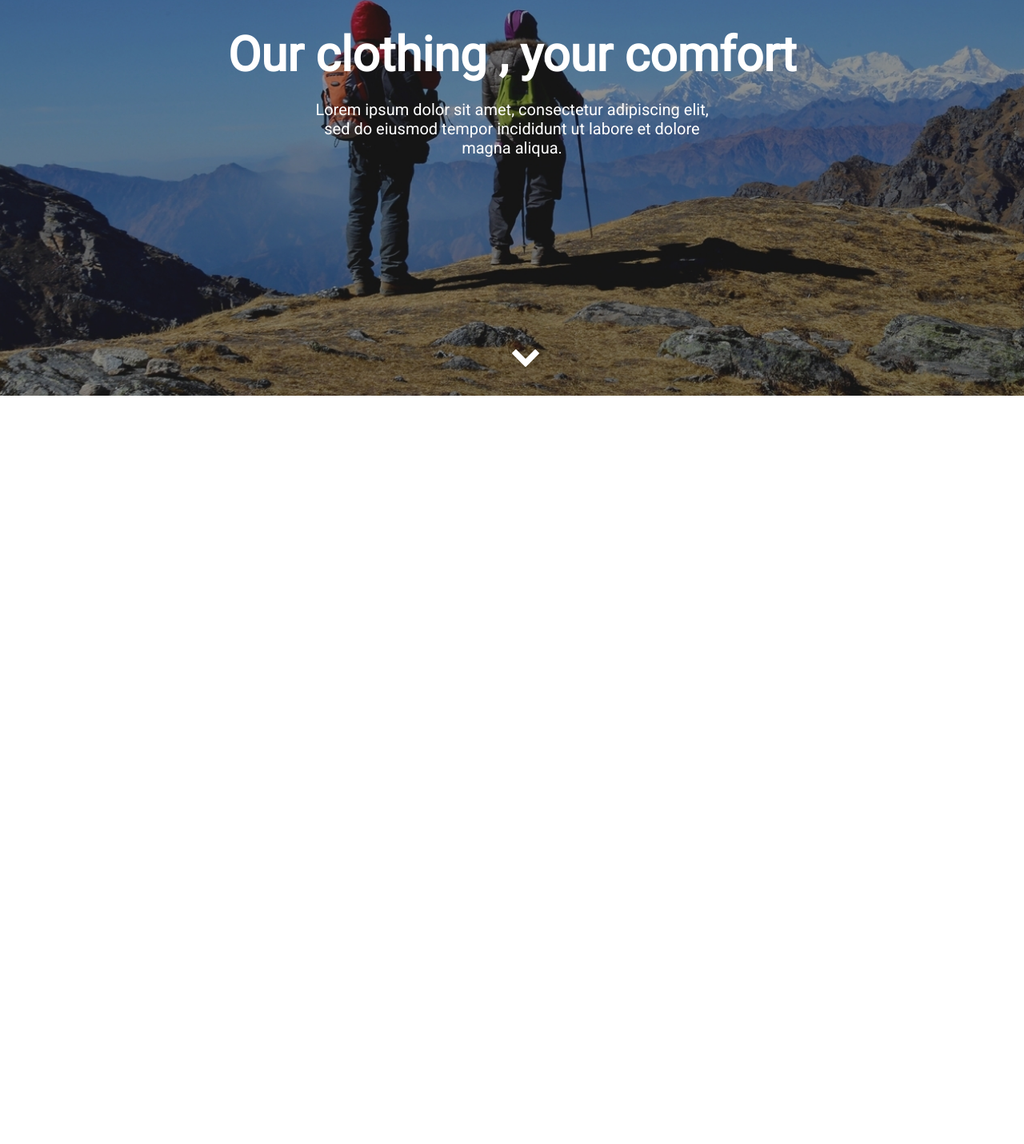
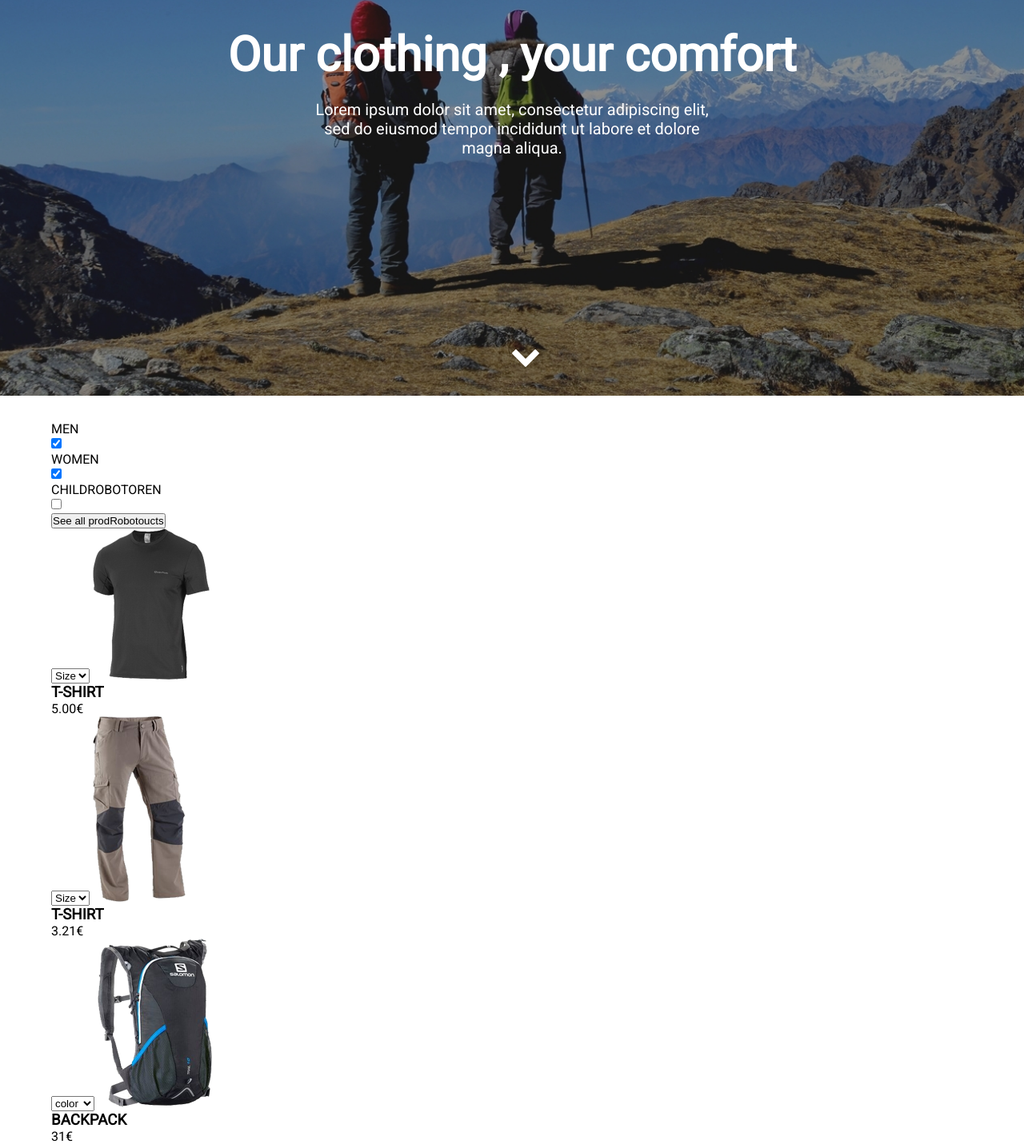
Before and after one commit to MielomankA/angularJs-test, a website: page index.html in a window 1280 px wide. Shown: the part 305-1736 px from the top of the page at 80% size. Before the commit the page ends 800 px from the top, so only its background shows below. Drawn offline with nearby package versions, Linux system fonts and the light colour scheme.

Commit message:
feat: add products component, filters

```diff
--- a/app.module.js
+++ b/app.module.js
@@ -1,4 +1,4 @@
-var app = angular.module('testTask', ['intro']);
+var app = angular.module('testTask', ['intro', 'products']);
 
 // app.controller('productsCtrl', ['$scope', function ($scope) {
 
--- a/index.html
+++ b/index.html
@@ -13,8 +13,11 @@
     <script src="./app.module.js"></script>
     <script src="./intro/intro.module.js"></script>
     <script src="./intro/intro.component.js"></script>
+    <script src="./products/products.module.js"></script>
+    <script src="./products/products.component.js"></script>
   </head>
   <body>
     <intro></intro>
+    <products></products>
   </body>
 </html>
--- a/intro/intro.component.js
+++ b/intro/intro.component.js
@@ -2,12 +2,12 @@
 
 angular.module('intro').component('intro', {
   templateUrl: './intro/intro.template.html',
-  controller: [
-    'introCtrl',
-    function Intro(introCtrl) {
-      var self = this;
-    },
-  ],
+  // controller: [
+  //   'introCtrl',
+  //   function Intro(introCtrl) {
+  //     var self = this;
+  //   },
+  // ],
   // controller: [
   //   '$routeParams',
   //   'Phone',
--- /dev/null
+++ b/products/products.component.js
@@ -0,0 +1,83 @@
+'use strict';
+
+angular.module('products').component('products', {
+  templateUrl: './products/products.template.html',
+  controller: function ProductsCtrl() {
+    this.data = {
+      items: [
+        {
+          type: 'Child',
+          img: 'item1',
+          price: '3.20',
+          name: 'T-SHIRT',
+          options: ['Size', 'S', 'M', 'L', 'XL'],
+        },
+        {
+          type: 'Child',
+          img: 'item2',
+          price: '13.30',
+          name: 'Pants FORCLAZ',
+          options: ['Size', 'M', 'XL'],
+        },
+        {
+          type: 'Men',
+          img: 'item1',
+          price: '5.00',
+          name: 'T-SHIRT',
+          options: ['Size', 'XL'],
+        },
+        {
+          type: 'Women',
+          img: 'item2',
+          price: '3.21',
+          name: 'T-SHIRT',
+          options: ['Size', 'S', 'M', 'L', 'XL'],
+        },
+        {
+          type: 'Women',
+          img: 'item3',
+          price: '31',
+          name: 'backpack',
+          options: ['color', 'red', 'blue', 'black'],
+        },
+        {
+          type: 'Other',
+          img: 'item3',
+          price: '0',
+          name: 'car',
+          options: ['color', 'red', 'blue', 'black'],
+        },
+      ],
+    };
+
+    this.getImageUrl = (image) => {
+      const imageUrl = {
+        item1: '../assets/img/item1.png',
+        item2: '../assets/img/item2.png',
+        item3: '../assets/img/item3.png',
+      };
+
+      return imageUrl[image];
+    };
+
+    this.showCategory = {
+      men: true,
+      women: true,
+      child: false,
+    };
+
+    this.filterItem = (item) => {
+      return this.showCategory[item.type.toLowerCase()];
+    };
+
+    this.changeFilter = (obj) => {
+      return !this.showCategory[obj];
+    };
+
+    this.resetFilter = () => {
+      for (let key in this.showCategory) {
+        this.showCategory[key] = true;
+      }
+    };
+  },
+});
--- /dev/null
+++ b/products/products.module.js
@@ -0,0 +1,3 @@
+'use strict';
+
+angular.module('products', ['testTask']);
--- /dev/null
+++ b/products/products.template.html
@@ -0,0 +1,38 @@
+<section class="products">
+  <div class="container">
+    <div class="products__control-panel">
+      <div class="products__checkbox-panel">
+        <label
+          ng-repeat="(category, _) in $ctrl.showCategory"
+          className="products__label_{{category}}"
+          htmlFor="{{category}}"
+        >
+          <p>{{category === 'child' ? 'CHILDROBOTOREN' : category.toUpperCase()}}</p>
+          <input
+            type="checkbox"
+            className="products__checkbox_{{category}}"
+            name="{{category}}"
+            id="{{category}}"
+            ng-model="$ctrl.showCategory[category]"
+            ng-change="$ctrl.changeFilter($ctrl.showCategory[category])"
+          />
+        </label>
+      </div>
+      <div class="products__button">
+        <button ng-click="$ctrl.resetFilter()">See all prodRobotoucts</button>
+      </div>
+    </div>
+    <div class="products__fild">
+      <div class="products__item" ng-repeat="item in $ctrl.data.items | filter:$ctrl.filterItem">
+        <select name="" id="" class="products__item_select">
+          <option ng-repeat="option in item.options" value="{{option}}" class="products__item_option">
+            {{option}}
+          </option>
+        </select>
+        <img src="{{$ctrl.getImageUrl(item.img)}}" alt="{{item.name}}" class="products__item_image" />
+        <h3 class="products__item_name">{{item.name.toUpperCase()}}</h3>
+        <p class="products__item_price">{{item.price}}€</p>
+      </div>
+    </div>
+  </div>
+</section>
--- a/sass/_intro.scss
+++ b/sass/_intro.scss
@@ -8,7 +8,7 @@
   background: url('../assets/img/intro-bg.jpg') no-repeat;
   background-position: center center;
   background-size: cover;
-  background-attachment: fixed;
+  // background-attachment: fixed;
   color: $white;
   line-height: 1.2;
   display: flex;
```
Also changed, not shown: assets/img/item1.png (renamed from assets/img/shirt.png), assets/img/item2.png (renamed from assets/img/pants.png), assets/img/item3.png (renamed from assets/img/backpack.png), style.css.
